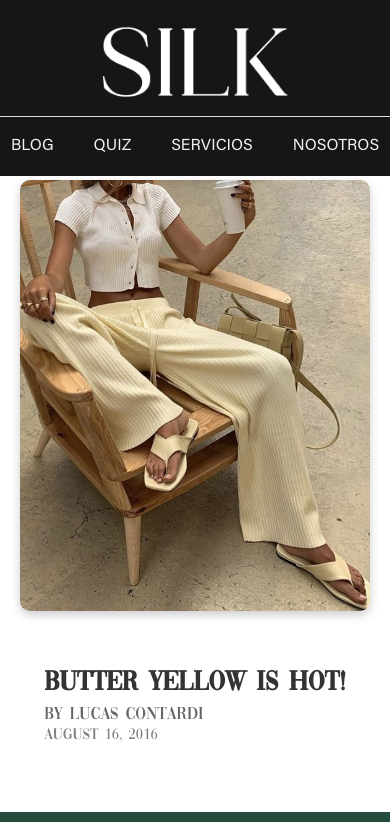
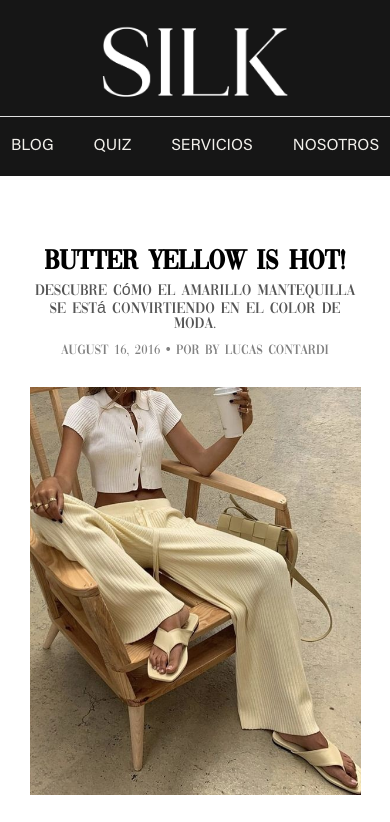
Before and after one commit to LuchoAlbani/silk, a React (Vite) app: page /bloggers/1 in a window 390 px wide. Shown: the top 822 px of the page. Built offline with nearby package versions, Linux system fonts and the light colour scheme.

Commit message:
arreglo de banner y blogguerDetail

```diff
--- a/src/App.module.css
+++ b/src/App.module.css
@@ -55,7 +55,6 @@ body {
   flex-direction: column;
   min-height: 100vh; /* La página ocupa al menos toda la altura de la pantalla */
   padding-top: 100px; /* Ajusta este valor según la altura inicial del header */
-
 }
 
 #root {
--- a/src/components/Banner/Banner.module.css
+++ b/src/components/Banner/Banner.module.css
@@ -6,6 +6,7 @@
   display: flex;
   justify-content: center;
   align-items: center;
+  margin-top: 55px;
 }
 
 /* Imágenes PNG con transición de fade */
--- a/src/components/Blog/Blog.module.css
+++ b/src/components/Blog/Blog.module.css
@@ -1,6 +1,7 @@
 .blog {
   text-align: center;
   font-family: Arial, sans-serif;
+  background-color: #ffffff;
 }
 
 .blog h2 {
--- a/src/components/BloggerDetail/BloggerDetail.module.css
+++ b/src/components/BloggerDetail/BloggerDetail.module.css
@@ -2,60 +2,60 @@
     display: flex;
     flex-direction: column;
     font-family: 'Vogue', sans-serif;
-    color: #333;
+    color: #000;
     background-color: #fff;
     width: 100%;
     min-height: 100vh;
+    margin-top: 100px;
 }
 
-.content {
-    display: flex;
-    flex-direction: row;
-    align-items: flex-start;
-    justify-content: center;
-    gap: 40px;
-    max-width: 1200px;
+.container {
+    max-width: 700px;
     width: 100%;
-    margin: 80px auto 50px;
+    margin: 50px auto;
     padding: 0 20px;
+    text-align: center;
+}
+
+.title {
+    font-size: 32px;
+    font-weight: bold;
+    margin-bottom: 5px;
+}
+
+.subtitle {
+    font-size: 16px;
+    color: #555;
+    margin-bottom: 10px;
+}
+
+.meta {
+    font-size: 14px;
+    color: gray;
+    margin-bottom: 30px;
 }
 
 .image {
-    width: 450px;
-    height: 450px;
+    width: 100%;
+    max-width: 700px;
+    height: auto;
     object-fit: cover;
-    object-position: top;
-    border-radius: 10px;
-    box-shadow: 0px 4px 10px rgba(0, 0, 0, 0.2);
+    margin-bottom: 20px;
 }
 
-.info {
-    max-width: 600px;
-    text-align: left;
-}
-
-h2 {
-    font-size: 32px;
-    font-weight: bold;
-    margin-bottom: 10px;
-}
-
-.author {
-    font-size: 18px;
-    color: #666;
+.imageNumber {
+    font-size: 14px;
+    color: gray;
+    text-align: center;
     margin-bottom: 5px;
 }
 
-.date {
+.text {
     font-size: 16px;
-    color: gray;
-    margin-bottom: 20px;
-}
-
-.description {
-    font-size: 18px;
-    line-height: 1.6;
+    line-height: 1.8;
     color: #444;
+    text-align: justify;
+    margin-bottom: 30px;
 }
 
 a {
@@ -63,30 +63,18 @@ a {
     text-decoration: none; /* Elimina el subrayado */
   }
 
-/* ✅ Diseño responsivo para móviles */
-@media (max-width: 900px) {
-    .content {
-        flex-direction: column;
-        align-items: center;
-        text-align: center;
+/* 📌 Responsivo */
+@media (max-width: 768px) {
+    .container {
+        max-width: 90%;
+        padding: 0 10px;
     }
 
-    .image {
-        width: 100%;
-        height: auto;
-        max-width: 400px;
-        margin-bottom: 20px;
-    }
-
-    .info {
-        max-width: 100%;
-    }
-
-    h2 {
+    .title {
         font-size: 28px;
     }
 
-    .description {
-        font-size: 16px;
+    .text {
+        font-size: 15px;
     }
 }
--- a/src/components/BloggerDetail/BloggerDetail.tsx
+++ b/src/components/BloggerDetail/BloggerDetail.tsx
@@ -25,15 +25,44 @@ const BloggerDetail: React.FC = () => {
   return (
     <div className={styles.bloggerDetail}>
       <Header />
-      <div className={styles.content}>
+      <div className={styles.container}>
+        {/* ✅ Título del blog */}
+        <h1 className={styles.title}>{blogger.title}</h1>
+        <p className={styles.subtitle}>
+          {blogger.description}
+        </p>
+        <p className={styles.meta}>
+          {blogger.date} • Por {blogger.author}
+        </p>
+
+        {/* ✅ Primera imagen */}
         <img src={blogger.img} alt={blogger.title} className={styles.image} />
-        <div className={styles.info}>
-          <h2>{blogger.title}</h2>
-          <p className={styles.author}>{blogger.author}</p>
-          {blogger.date && <p className={styles.date}>{blogger.date}</p>}
-          {/* Mostrar description solo si existe */}
-          {blogger.description && <p className={styles.description}>{blogger.description}</p>}
-        </div>
+
+        {/* ✅ Contenido del blog */}
+        <p className={styles.text}>
+          {blogger.content1}
+        </p>
+
+        {/* ✅ Segunda imagen con numeración */}
+        {blogger.img2 && (
+          <>
+            <p className={styles.imageNumber}>1 / 2</p>
+            <img src={blogger.img2} alt="Imagen 2" className={styles.image} />
+          </>
+        )}
+
+        {/* ✅ Más texto */}
+        <p className={styles.text}>
+          {blogger.content2}
+        </p>
+
+        {/* ✅ Tercera imagen con numeración */}
+        {blogger.img3 && (
+          <>
+            <p className={styles.imageNumber}>2 / 2</p>
+            <img src={blogger.img3} alt="Imagen 3" className={styles.image} />
+          </>
+        )}
       </div>
       <Footer />
     </div>
--- a/src/components/data/blogData.ts
+++ b/src/components/data/blogData.ts
@@ -1,14 +1,20 @@
 export interface BlogItemType {
     id: string;
     img: string;
-    category?: string; // Opcional para Blog
+    category?: string;
     title: string;
     author: string;
-    date?: string; // Opcional para Bloggers
-    description?: string; // ✅ Agregado
+    date?: string;
+    description?: string;
+    content1?: string; // ✅ Agregado
+    content2?: string; // ✅ Agregado
+    img2?: string; // ✅ Agregado (segunda imagen)
+    img3?: string; // ✅ Agregado (tercera imagen)
 }
 
+
 export const blogItems: BlogItemType[] = [
+    /*
     {
         id: "1",
         img: "/images/blog_prueba_1.jpg",
@@ -17,6 +23,22 @@ export const blogItems: BlogItemType[] = [
         author: "BY LUCAS CONTARDI",
         date: "August 16, 2016",
     },
+    */
+        {
+            id: "1",
+            img: "/images/blog_prueba_1.jpg",
+            category: "STYLE",
+            title: "Butter Yellow is hot!",
+            author: "BY LUCAS CONTARDI",
+            date: "August 16, 2016",
+            description: "Descubre cómo el amarillo mantequilla se está convirtiendo en el color de moda.",
+            content1: "El color amarillo mantequilla ha sido visto en pasarelas y alfombras rojas...",
+            content2: "Incluso grandes marcas como Chanel y Dior han apostado por esta tonalidad...",
+            img2: "/images/blog_prueba_2.jpg", // Segunda imagen
+            img3: "/images/blog_prueba_3.jpg"  // Tercera imagen
+        },
+
+
     {
         id: "2",
         img: "/images/blog_prueba_2.jpg",
```
